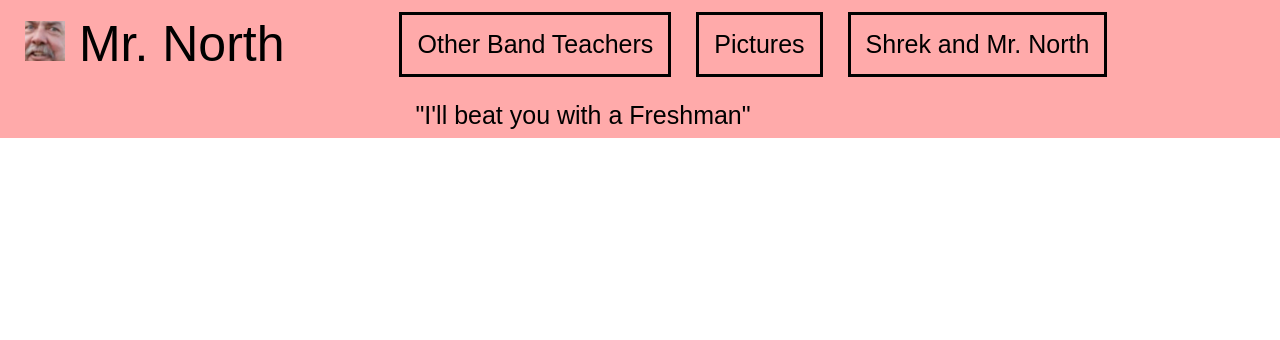
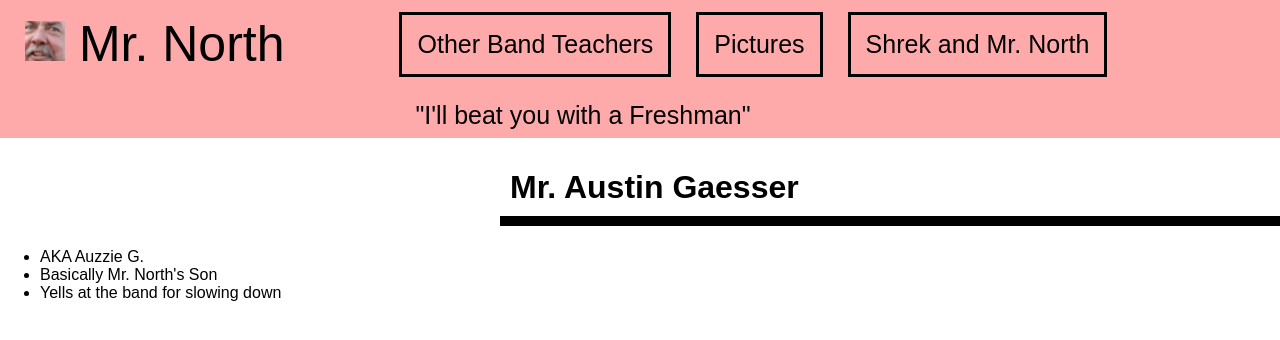
Before and after one commit to bradnorth/bradnorth.github.io, a plain HTML site: page page1.html in a window 1280 px wide. Drawn offline with Linux system fonts and the light colour scheme.

Commit message:
added 1st list

```diff
--- a/page1.html
+++ b/page1.html
@@ -19,7 +19,14 @@
         </ul>
     </div>
 
-
+    <h1>
+	Mr. Austin Gaesser
+	</h1>
+	<ul>
+		<li> AKA Auzzie G. </li>
+		<li> Basically Mr. North's Son </li>
+		<li> Yells at the band for slowing down </li>
+		</ui>
 
 
 
```
